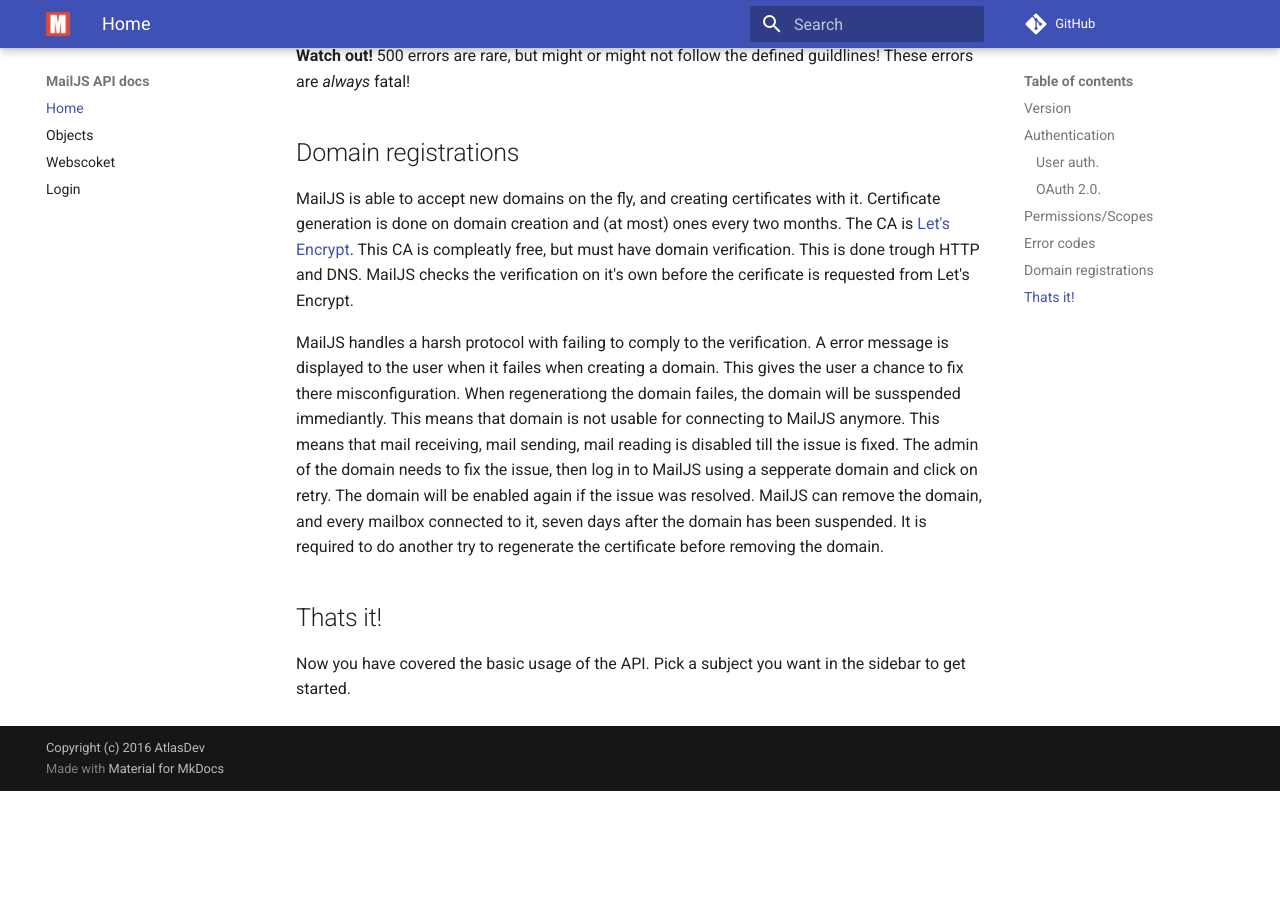
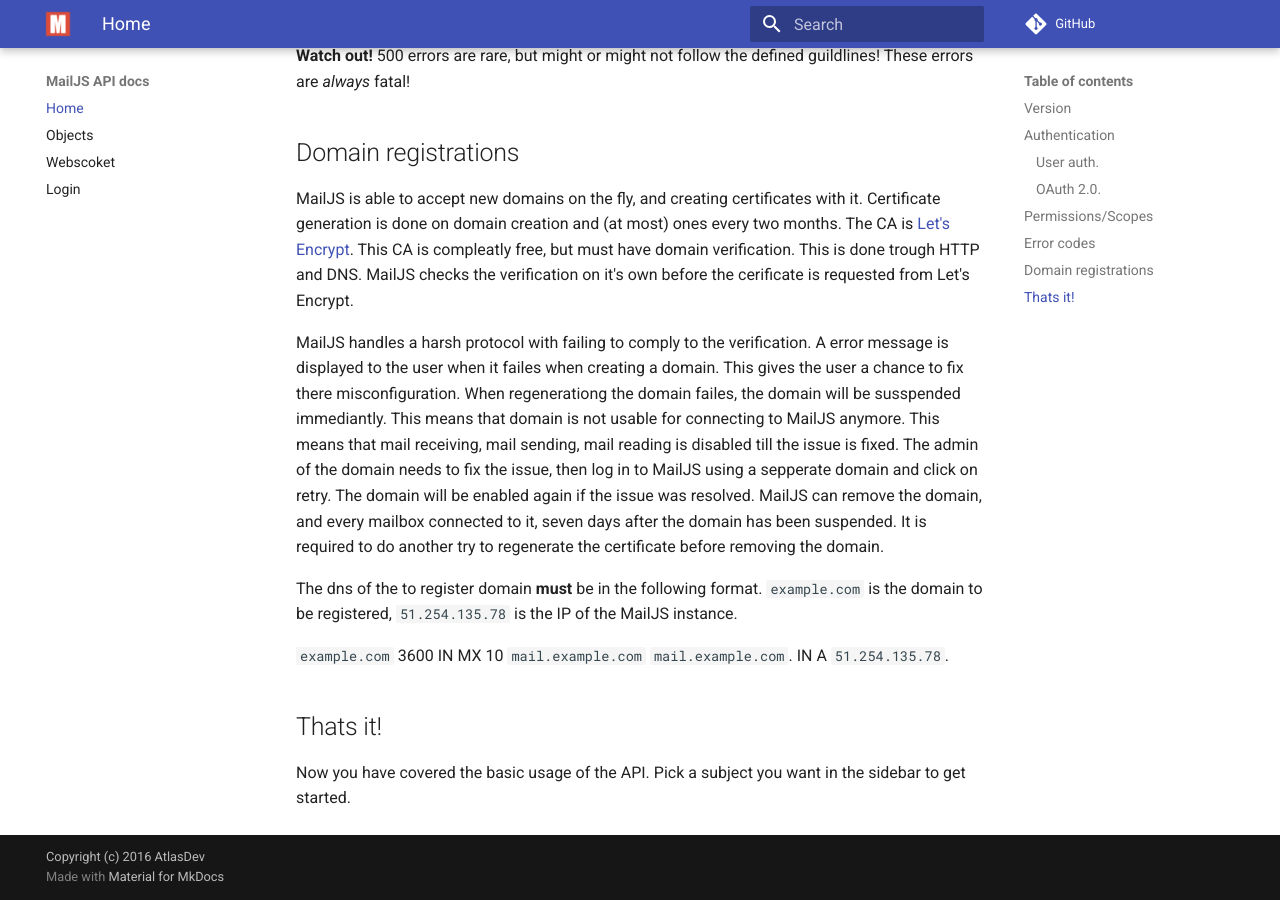
Before and after one commit to MailJS/MailJS-docs, an MkDocs documentation site: the page built from docs/index.md, in a window 1280 px wide and 900 px high, scrolled down 3116 px. Built offline with MkDocs 1.6.1 and Material for MkDocs 9.7.7, drawn with Linux system fonts in a browser that asks for light colours; comment, search, counter and statistics services are not loaded; old or Windows-style settings are respelled for this version of MkDocs; before the commit the page ends 3907 px from its top, so only the background shows below that.

Commit message:
added DNS settings

```diff
--- a/docs/index.md
+++ b/docs/index.md
@@ -93,6 +93,11 @@ The admin of the domain needs to fix the issue, then log in to MailJS using a se
 MailJS can remove the domain, and every mailbox connected to it, seven days after the domain has been suspended.
 It is required to do another try to regenerate the certificate before removing the domain.
 
+The dns of the to register domain **must** be in the following format. `example.com` is the domain to be registered, `51.254.135.78` is the IP of the MailJS instance.
+
+`example.com` 3600 IN MX 10 `mail.example.com`
+`mail.example.com`. IN A `51.254.135.78`.
+
 ## Thats it!
 
 Now you have covered the basic usage of the API. Pick a subject you want in the sidebar to get started.
```
